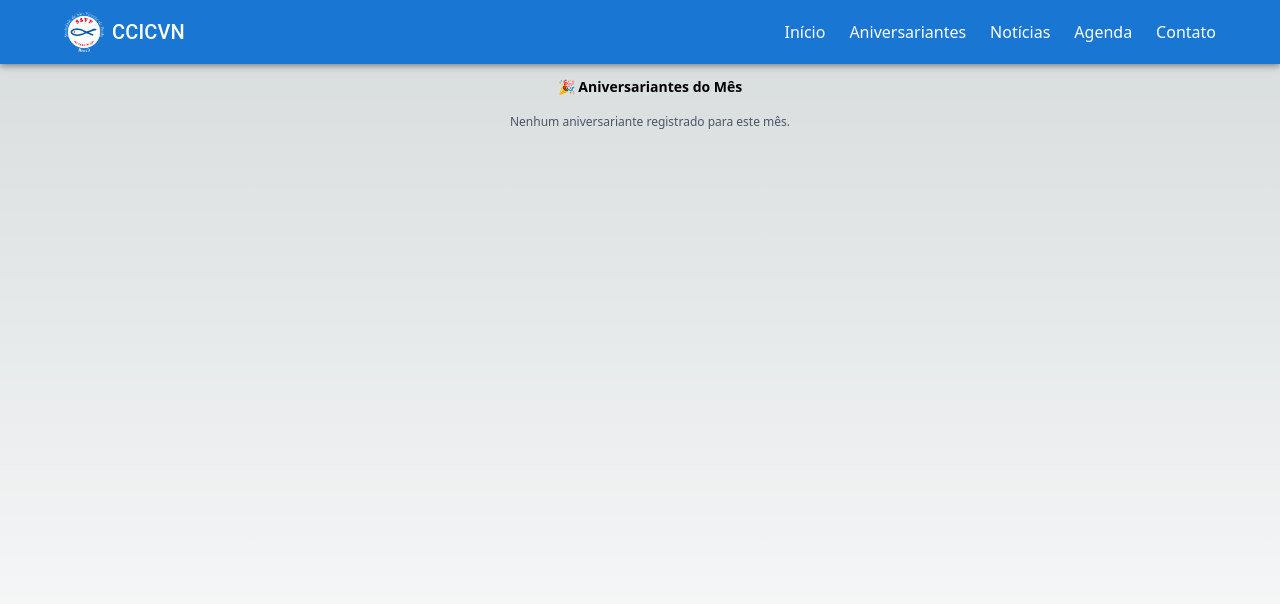
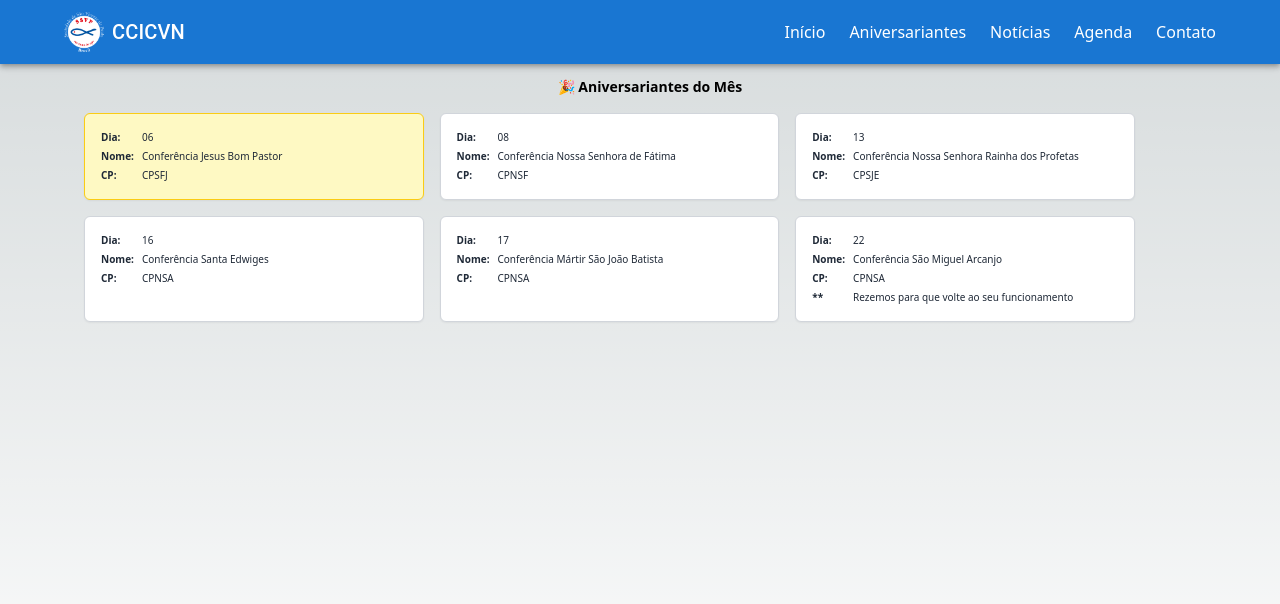
Before and after one commit to saulomcosta/agendaCCICVN, a Next.js app: page /aniversariantes in a window 1280 px wide. Shown: the top 604 px of the page. Built offline with nearby package versions, Linux system fonts and the light colour scheme.

Commit message:
Nova versão - aniversariantes

```diff
--- a/app/aniversariantes/page.tsx
+++ b/app/aniversariantes/page.tsx
@@ -4,40 +4,47 @@ type Aniversariante = {
   dia: string;
   nome: string;
   cp: string;
-  conf: string;
+  desc?: string;
 };
 
-const aniversariantes: Aniversariante[] = [];
-
-const aniversariantes2: Aniversariante[] = [
+const aniversariantes: Aniversariante[] = [
   {
-    dia: '09',
-    nome: 'João',
-    cp: 'CPSG',
-    conf: 'Conferência São João',
+    dia: '06',
+    nome: 'Conferência Jesus Bom Pastor',
+    cp: 'CPSFJ',
   },
   {
-    dia: '12',
-    nome: 'Maria',
-    cp: 'CPVN',
-    conf: 'Conferência Nossa Senhora das Graças',
+    dia: '08',
+    nome: 'Conferência Nossa Senhora de Fátima',
+    cp: 'CPNSF',
   },
   {
-    dia: '27',
-    nome: 'Saulo',
-    cp: 'CPVN',
-    conf: 'Conferência São Pedro',
+    dia: '13',
+    nome: 'Conferência Nossa Senhora Rainha dos Profetas',
+    cp: 'CPSJE',
   },
   {
-    dia: '30',
-    nome: 'Ana',
-    cp: 'CPVN',
-    conf: 'Conferência São Lucas',
+    dia: '16',
+    nome: 'Conferência Santa Edwiges',
+    cp: 'CPNSA',
   },
+  {
+    dia: '17',
+    nome: 'Conferência Mártir São João Batista',
+    cp: 'CPNSA',
+  },
+  {
+    dia: '22',
+    nome: 'Conferência São Miguel Arcanjo',
+    cp: 'CPNSA',
+    desc: 'Rezemos para que volte ao seu funcionamento'
+  }
 ];
 
 export default function Aniversariantes ()
 {
+  const hoje = new Date();
+  const diaAtual = String( hoje.getDate() ).padStart( 2, '0' ); // ex: '07'
   return (
     <div className="ml-[20px]">
       <h2 className="text-[14px] font-semibold mt-3 mb-4 text-center">🎉 Aniversariantes do Mês</h2>
@@ -48,10 +55,15 @@ export default function Aniversariantes ()
         </p>
       ) : (
         <div className="flex flex-wrap gap-4">
-          {aniversariantes.map( ( item, index ) => (
+          {aniversariantes.map( ( item, index ) =>
+          {
+            const isHoje = item.dia === diaAtual;
+
+            return (
               <div
                 key={index}
-              className="w-full sm:w-[48%] lg:w-[30%] border border-gray-300 rounded-md p-4 bg-white shadow-sm"
+                className={`w-full sm:w-[48%] lg:w-[30%] border border-gray-300 rounded-md p-4 bg-white shadow-sm ${ isHoje ? 'bg-yellow-100 border-yellow-400' : ''
+                  }`}
               >
                 <div className="grid grid-cols-[auto_1fr] gap-x-2 gap-y-1 text-[10px] text-gray-800">
                   <span className="font-semibold">Dia:</span>
@@ -63,11 +75,17 @@ export default function Aniversariantes ()
                   <span className="font-semibold">CP:</span>
                   <span>{item.cp}</span>
 
-                <span className="font-semibold">Conf.:</span>
-                <span>{item.conf}</span>
+                  {item.desc && (
+                    <>
+                      <span className="font-semibold">**</span>
+                      <span>{item.desc}</span>
+                    </>
+                  )}
+
                 </div>
               </div>
-          ) )}
+            );
+          } )}
         </div>
       )}
     </div>
--- a/app/noticias/page.tsx
+++ b/app/noticias/page.tsx
@@ -21,14 +21,11 @@ export default function Noticias ()
     <div>
       <h2 className="text-lg font-semibold mt-3 mb-4 text-center">📣 Principais Notícias CCICVN</h2>
       <div className="flex flex-wrap gap-4 justify-center">
-        {noticias.length === 0 ? (
-          <p className="text-center text-[10px] text-gray-500">Nenhuma notícia disponível no momento.</p>
-        ) : (
-          <div className="flex flex-wrap gap-4 justify-center">
         {noticias.map( ( item, index ) => (
           <div
             key={index}
-                className="w-full sm:w-[48%] lg:w-[30%] border border-gray-300 rounded-md p-4 bg-white shadow-sm text-[10px] text-gray-800"
+            className={`${ noticias.length === 1 ? 'w-full' : 'w-full sm:w-[48%] lg:w-[30%]'
+              } border border-gray-300 rounded-md p-4 bg-white shadow-sm text-[10px] text-gray-800`}
           >
             <p>{item.texto}</p>
             <a
@@ -42,8 +39,6 @@ export default function Noticias ()
           </div>
         ) )}
       </div>
-        )}
-      </div>
     </div>
   );
 }
```
Also changed, not shown: public/sw.js. Lines whose indentation alone changed are shown as unchanged.
